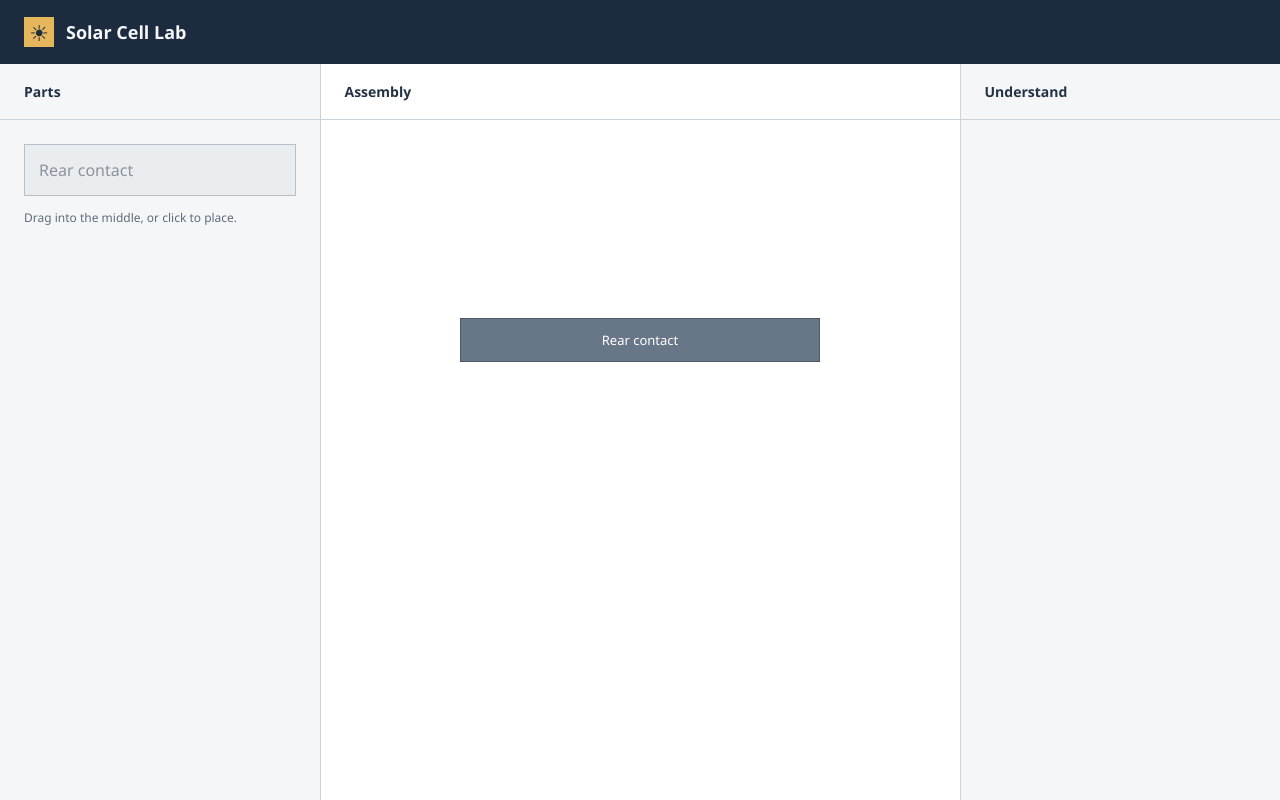
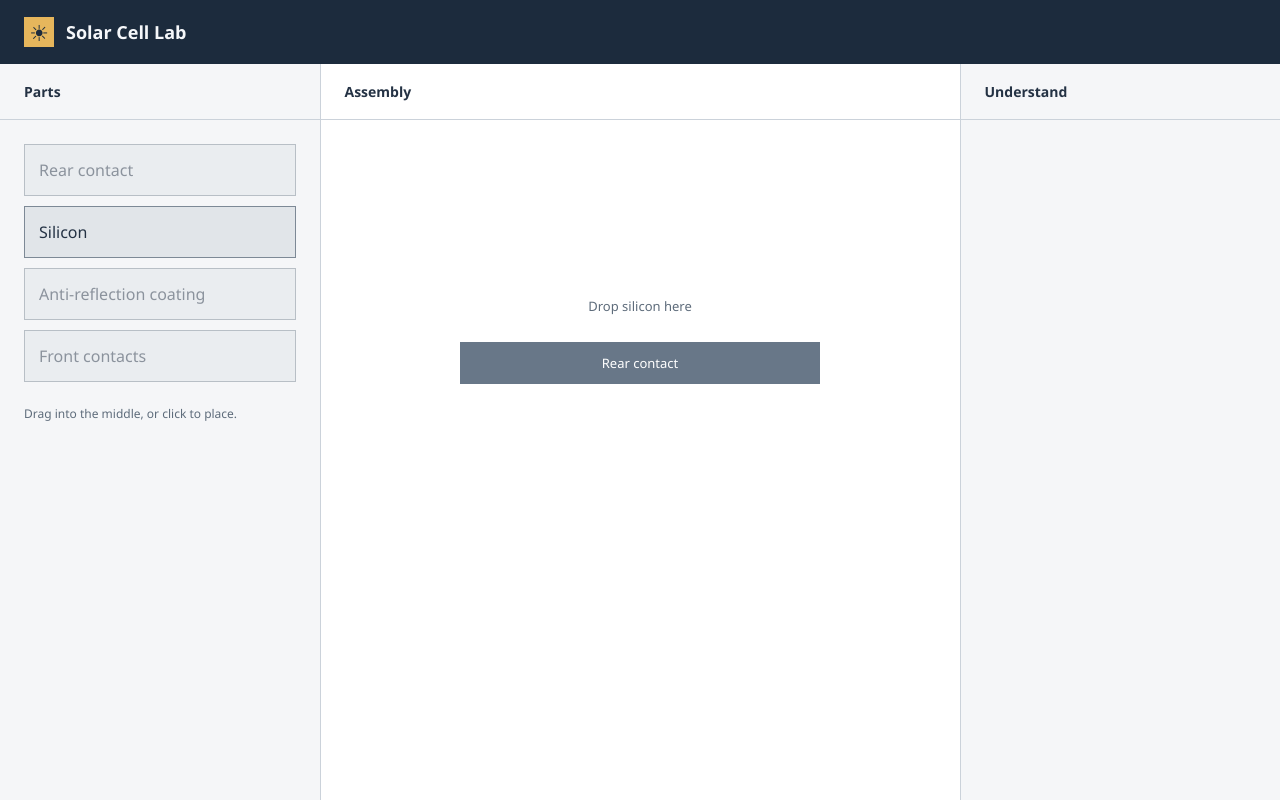
Before and after one commit to Nevetsgaming/Solarpanelsim, a React (Vite) app: page / in a window 1280 px wide. Both pictures are taken after a click on the button "Rear contact". Built offline with nearby package versions, Linux system fonts and the light colour scheme.

Commit message:
Added silicon, coating and front contact parts

```diff
--- a/src/App.css
+++ b/src/App.css
@@ -26,13 +26,20 @@
 .panel-body { min-height: 320px; }
 
 .parts-list { padding: 24px; }
-.part { width: 100%; padding: 14px; border: 1px solid #7d8996; background: #e1e5e9; color: #243244; cursor: grab; text-align: left; }
+.part { width: 100%; margin-bottom: 10px; padding: 14px; border: 1px solid #7d8996; background: #e1e5e9; color: #243244; cursor: grab; text-align: left; }
 .part:disabled { opacity: .5; cursor: default; }
 .part:focus-visible { outline: 2px solid #315c89; outline-offset: 3px; }
 .part-hint { margin-top: 12px; color: var(--muted); font-size: 12px; }
 .assembly-area { min-height: 440px; padding: 32px; display: grid; place-items: center; }
 .assembly-status { width: 100%; text-align: center; color: var(--muted); font-size: 13px; }
-.rear-contact { width: 100%; max-width: 360px; margin: auto; padding: 12px; background: #687788; color: #fff; border: 1px solid #4b596a; }
+.assembly-hint { margin-bottom: 24px; }
+/* Reverse the visual order so each new layer sits on top of the previous one. */
+.cell-stack { display: flex; flex-direction: column-reverse; width: 100%; max-width: 360px; margin: auto; }
+.cell-layer { padding: 12px; }
+.rear-contact { background: #687788; color: #fff; }
+.silicon { padding: 36px 12px; background: #324f70; color: #fff; }
+.coating { padding: 6px 12px; background: #b4d5df; color: #243244; }
+.front-contacts { background: repeating-linear-gradient(90deg, #9da8b5 0 12px, #edf1f5 12px 48px); color: #172332; }
 
 @media (max-width: 800px) {
   .workspace { grid-template-columns: minmax(0, 1fr); }
--- a/src/App.tsx
+++ b/src/App.tsx
@@ -2,11 +2,17 @@ import { useState } from 'react'
 import DesignPanel from './components/DesignPanel'
 import CellVisualization from './components/CellVisualization'
 import LearningPanel from './components/LearningPanel'
+import { parts } from './parts'
 import './App.css'
 
 // App arranges the page. Each panel owns its own content.
 function App() {
-  const [hasRearContact, setHasRearContact] = useState(false)
+  const [placedPartCount, setPlacedPartCount] = useState(0)
+
+  function placePart(partId: string) {
+    // Only the next layer can be placed, so layers cannot be skipped or duplicated.
+    setPlacedPartCount((count) => parts[count]?.id === partId ? count + 1 : count)
+  }
 
   return (
     <div className="app-shell">
@@ -16,8 +22,8 @@ function App() {
       </header>
       <main>
         <div className="workspace">
-          <DesignPanel hasRearContact={hasRearContact} onPlaceRearContact={() => setHasRearContact(true)} />
-          <CellVisualization hasRearContact={hasRearContact} onPlaceRearContact={() => setHasRearContact(true)} />
+          <DesignPanel placedPartCount={placedPartCount} onPlacePart={placePart} />
+          <CellVisualization placedPartCount={placedPartCount} onPlacePart={placePart} />
           <LearningPanel />
         </div>
       </main>
--- a/src/components/CellVisualization.tsx
+++ b/src/components/CellVisualization.tsx
@@ -1,11 +1,12 @@
 import Panel from './Panel'
+import { parts } from '../parts'
 
 type CellVisualizationProps = {
-  hasRearContact: boolean
-  onPlaceRearContact: () => void
+  placedPartCount: number
+  onPlacePart: (partId: string) => void
 }
 
-export default function CellVisualization({ hasRearContact, onPlaceRearContact }: CellVisualizationProps) {
+export default function CellVisualization({ placedPartCount, onPlacePart }: CellVisualizationProps) {
   return (
     <Panel id="visualization" title="Assembly">
       <div
@@ -13,13 +14,20 @@ export default function CellVisualization({ hasRearContact, onPlaceRearContact }
         onDragOver={(event) => event.preventDefault()}
         onDrop={(event) => {
           event.preventDefault()
-          if (event.dataTransfer.getData('text/plain') === 'rear-contact') {
-            onPlaceRearContact()
-          }
+          onPlacePart(event.dataTransfer.getData('text/plain'))
         }}
       >
         <div className="assembly-status" role="status">
-          {hasRearContact ? <div className="rear-contact">Rear contact</div> : 'Drop the rear contact here'}
+          <p className="assembly-hint">
+            {parts[placedPartCount]
+              ? `Drop ${parts[placedPartCount].name.toLowerCase()} here`
+              : 'Cell assembled'}
+          </p>
+          <div className="cell-stack">
+            {parts.slice(0, placedPartCount).map((part) => (
+              <div key={part.id} className={`cell-layer ${part.id}`}>{part.name}</div>
+            ))}
+          </div>
         </div>
       </div>
     </Panel>
--- a/src/components/DesignPanel.tsx
+++ b/src/components/DesignPanel.tsx
@@ -1,27 +1,31 @@
 import Panel from './Panel'
+import { parts } from '../parts'
 
 type DesignPanelProps = {
-  hasRearContact: boolean
-  onPlaceRearContact: () => void
+  placedPartCount: number
+  onPlacePart: (partId: string) => void
 }
 
-export default function DesignPanel({ hasRearContact, onPlaceRearContact }: DesignPanelProps) {
+export default function DesignPanel({ placedPartCount, onPlacePart }: DesignPanelProps) {
   return (
     <Panel id="design" title="Parts">
       <div className="parts-list">
+        {parts.map((part, index) => (
           <button
+            key={part.id}
             className="part"
             type="button"
-          draggable={!hasRearContact}
-          disabled={hasRearContact}
+            draggable={index === placedPartCount}
+            disabled={index !== placedPartCount}
             onDragStart={(event) => {
-            event.dataTransfer.setData('text/plain', 'rear-contact')
+              event.dataTransfer.setData('text/plain', part.id)
               event.dataTransfer.effectAllowed = 'copy'
             }}
-          onClick={onPlaceRearContact}
+            onClick={() => onPlacePart(part.id)}
           >
-          Rear contact
+            {part.name}
           </button>
+        ))}
         <p className="part-hint">Drag into the middle, or click to place.</p>
       </div>
     </Panel>
--- /dev/null
+++ b/src/parts.ts
@@ -0,0 +1,7 @@
+// Assembly order, from the bottom of the cell to the top.
+export const parts = [
+  { id: 'rear-contact', name: 'Rear contact' },
+  { id: 'silicon', name: 'Silicon' },
+  { id: 'coating', name: 'Anti-reflection coating' },
+  { id: 'front-contacts', name: 'Front contacts' },
+]
```
Lines whose indentation alone changed are shown as unchanged.
